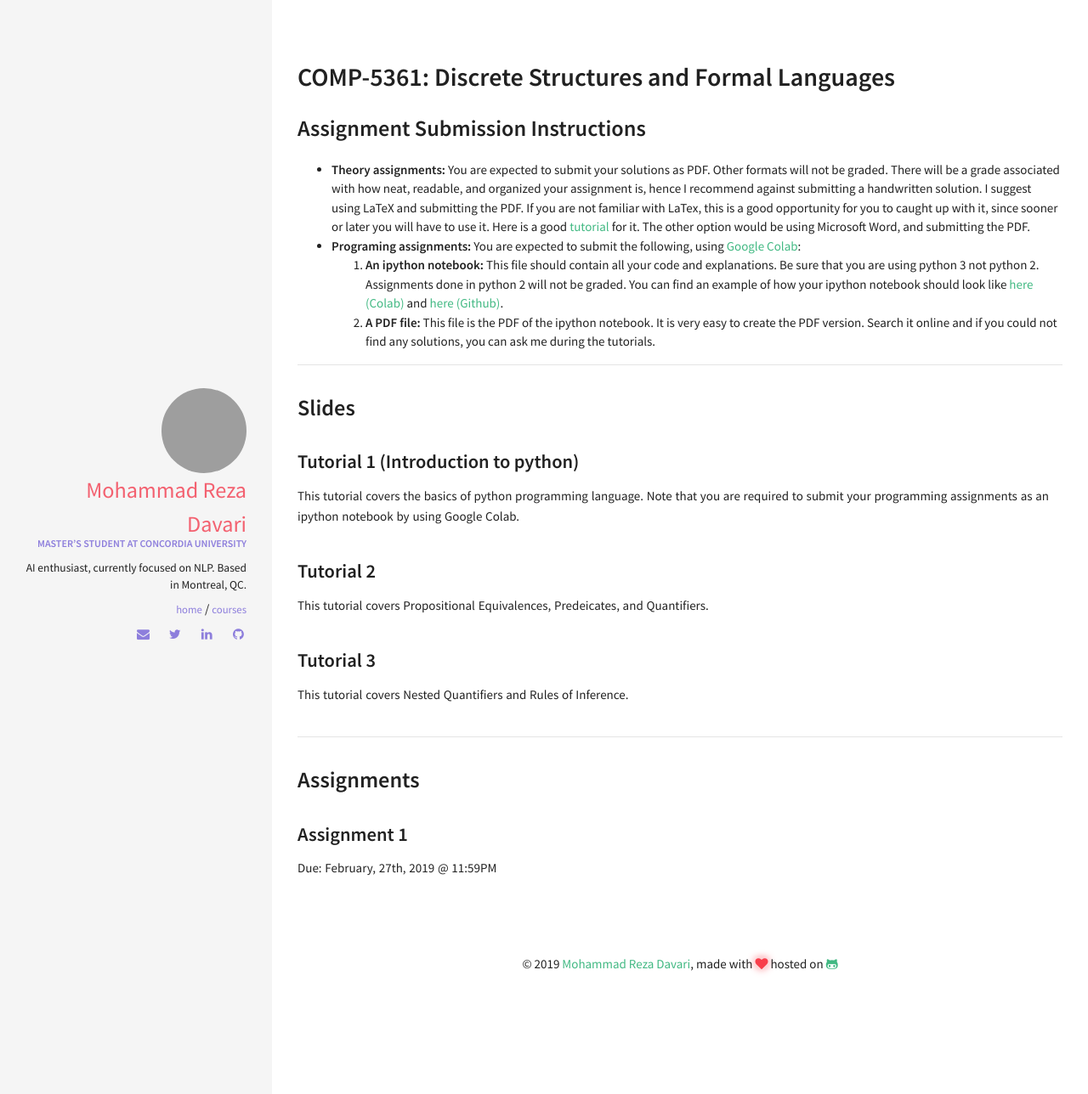
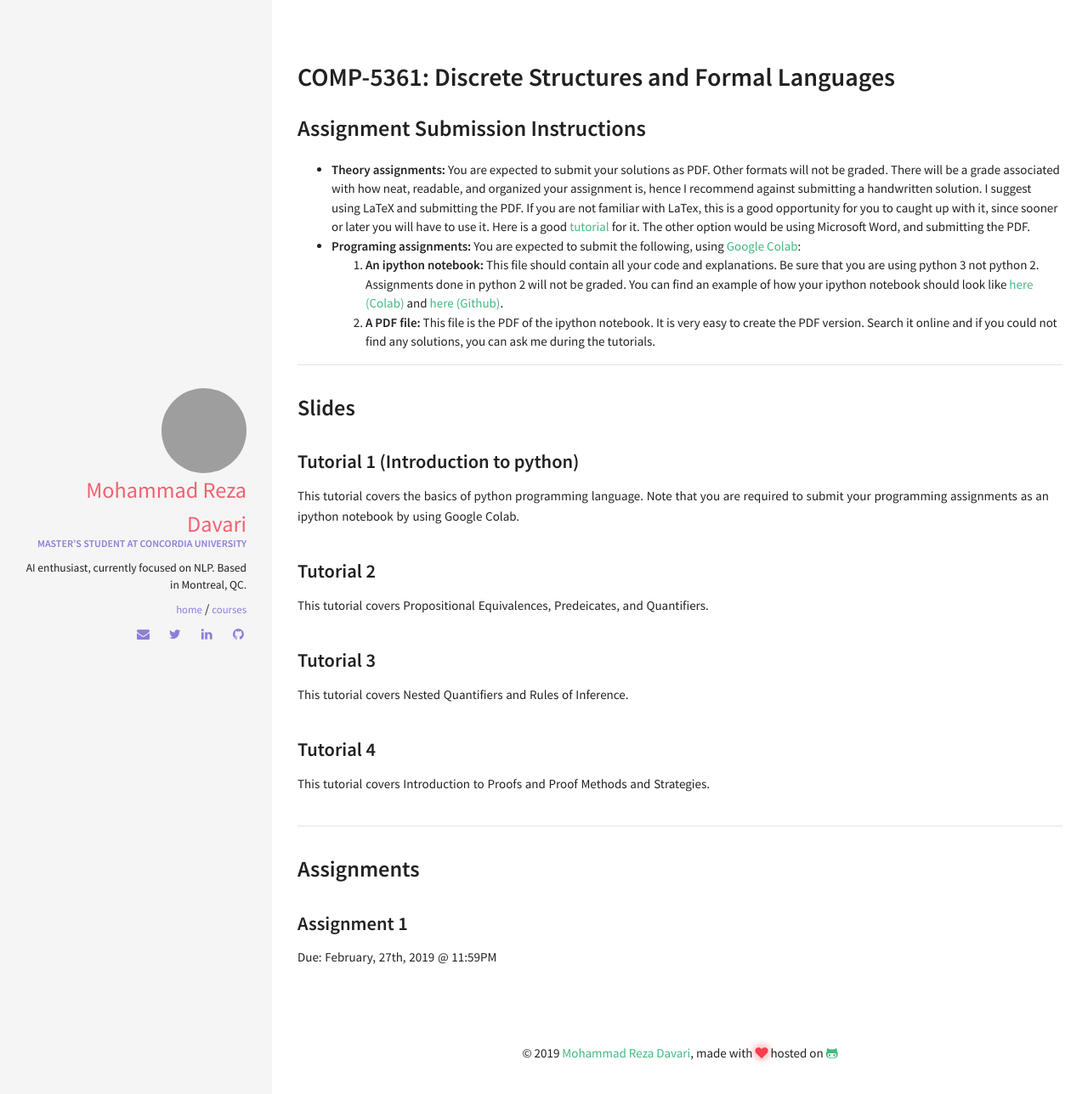
Before and after one commit to rezazzr/davari.io, a Jekyll site: the page built from comp5361.html, in a window 1280 px wide. Shown: the top 1288 px of the page at 85% size. Built offline with Jekyll 4.4.1, drawn with Linux system fonts in a browser that asks for light colours.

Commit message:
Tutorial 4 added

```diff
--- a/_data/index/slides.yml
+++ b/_data/index/slides.yml
@@ -12,3 +12,8 @@
   descr: This tutorial covers Nested Quantifiers and Rules of Inference.
   url:  https://raw.githubusercontent.com/rezazzr/rezazzr.github.io/master/_data/slide_pdf_files/Tutorial-3.pdf
   year: 2019
+
+- name: Tutorial 4
+  descr: This tutorial covers Introduction to Proofs and Proof Methods and Strategies.
+  url:  https://raw.githubusercontent.com/rezazzr/rezazzr.github.io/master/_data/slide_pdf_files/Tutorial-4.pdf
+  year: 2019
```
